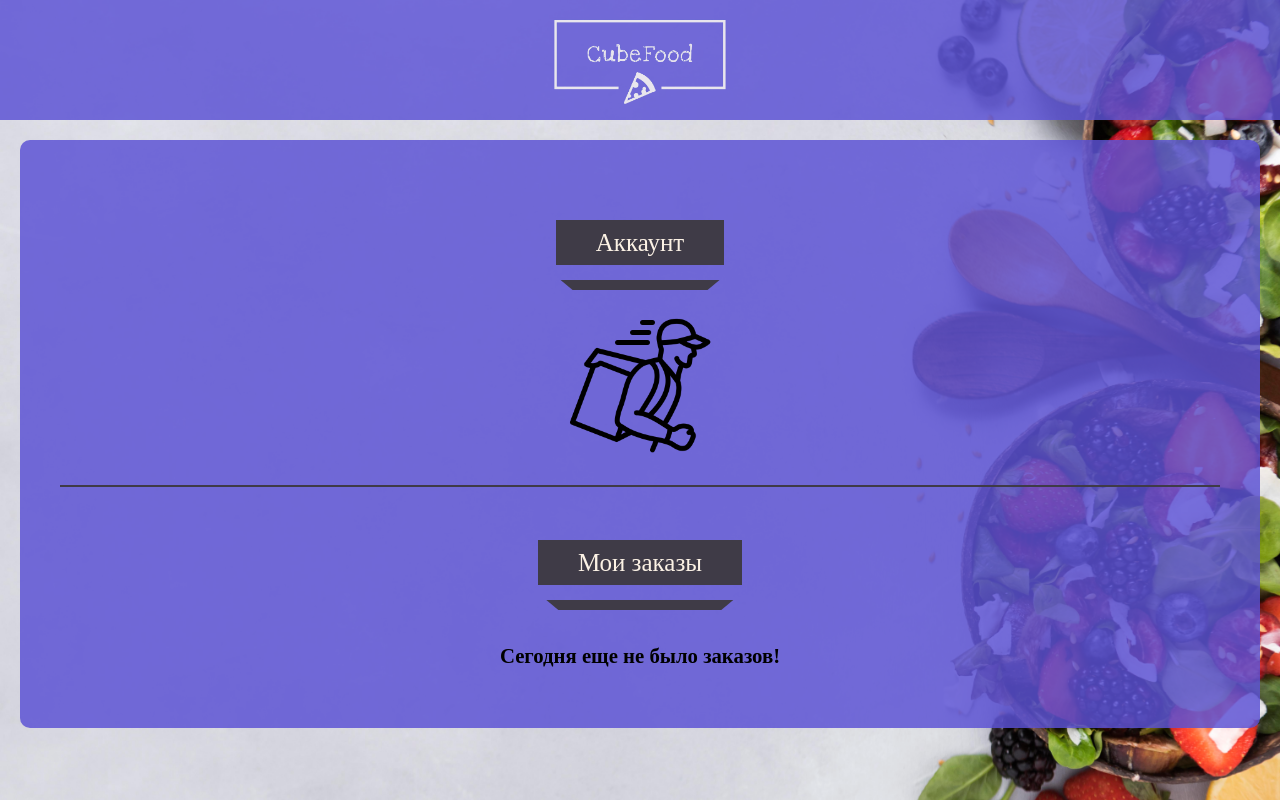
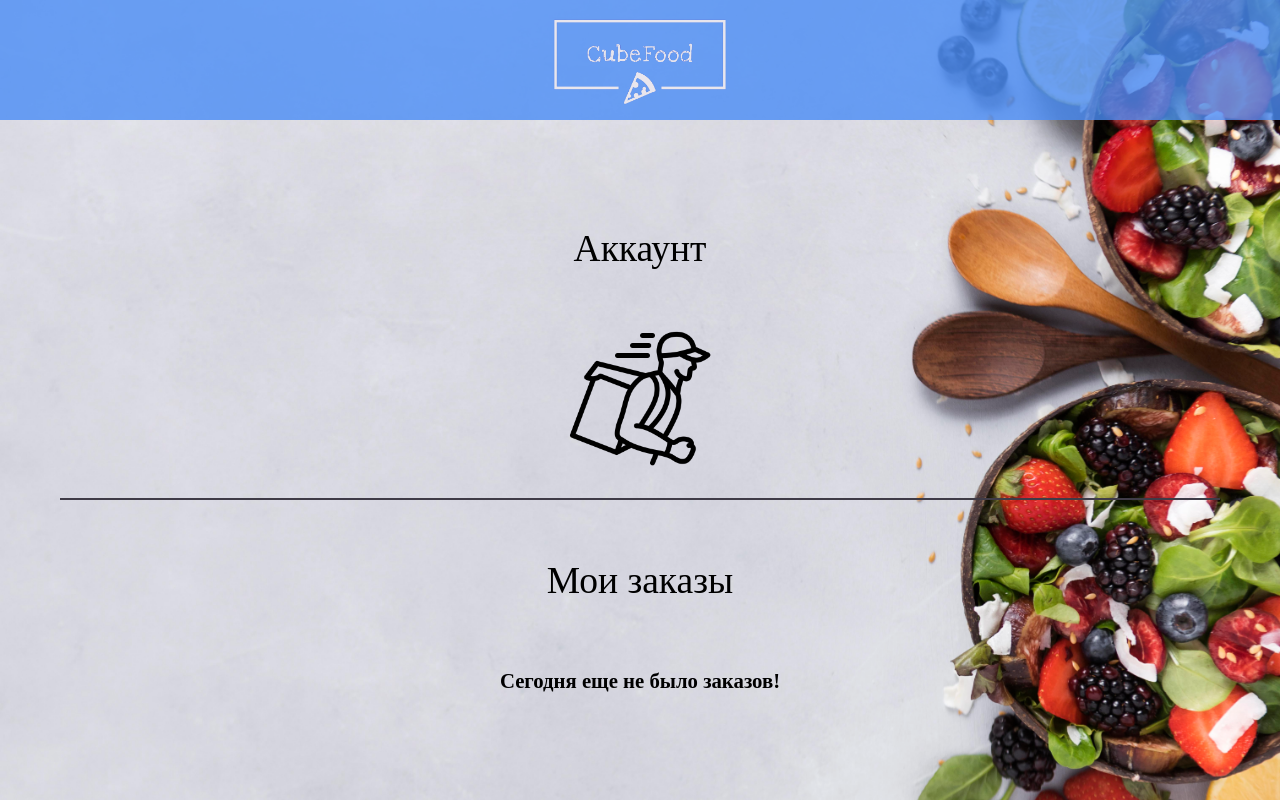
Before and after one commit to rowdyslav/BestAppInTheWorld, a Python web app: template templates/deliverier_account.html in a window 1280 px wide. Run offline with Jinja, Linux system fonts and the light colour scheme; the template is opened without the code that fills it, so the values that code supplies are empty.

Commit message:
deliver front

```diff
--- a/static/styles/deliverier_account.css
+++ b/static/styles/deliverier_account.css
@@ -7,12 +7,12 @@ html {
     --firstly-color: white;
     --secondary-color: rgba(91, 82, 212, 0.837);
     --thirdly-color: rgb(63, 59, 71);
-    --fourly-color: rgb(38, 215, 232);}
-
+    --fourly-color: rgba(74, 140, 245, 0.801);
+}
 header {
     height: 15vh;
     width: 100%;
-    background-color: var(--secondary-color);
+    background-color: var(--fourly-color);
 }
 
 header img {
@@ -51,28 +51,17 @@ h1, h2, h3, h4, h5 {
 .block_title h2 {
     font-family: 'Merriweather', serif;
     position: relative;
-    color: #FCF2E5;
-    background: var(--thirdly-color);
-    font-size: 1em;
+    color: black;
+    background: rgba(0, 0, 0, 0);
+    font-size: 1.5em;
     font-weight: normal;
     padding: 10px 40px;
     display: inline-block;
     margin: 0;
     line-height: 1;
-}
+    border-radius: 5px;
+};
 
-.block_title h2:after {
-    content: "";
-    position: absolute;
-    height: 0;
-    width: 80%;
-    border-top: 10px solid var(--thirdly-color);
-    border-left: 12px solid transparent;
-    border-right: 12px solid transparent;
-    left: 50%;
-    transform: translateX(-50%);
-    bottom: -25px;
-}
 
 @media (max-width: 500px) {
     .block_title h2 {font-size: 1.8em;}
@@ -91,7 +80,6 @@ hr {
 
 .info_window {
     margin: 20px;
-    background-color: var(--secondary-color);
     padding: 5vh;
     border-radius: 10px;
 }
@@ -119,24 +107,24 @@ hr {
     border-radius: 10px 5px 5px 10px;
     background-color: white;
     margin: 3px 10px;
-    border-color: var(--fourly-color);
+    border-color: black;
     font-size: 18px;
 }
 
 .set_order_status button {
     margin-left: 20px;
     border-radius: 5px 10px 10px 5px;
-    background-color: rgba(0, 0, 0, 0);
+    background-color:white;
     border-style: solid;
-    border-color: var(--fourly-color);
-    color: var(--fourly-color);
+    border-color: black;
+    color: black;
     transition: 0.5s;
     margin: 3px 10px;
 }
 
 .set_order_status form #orderCost, .set_order_status form select {
     border-radius: 5px;
-    border-color: var(--fourly-color)
+    border-color: black;
 }
 
 .set_order_status button:hover {
```
